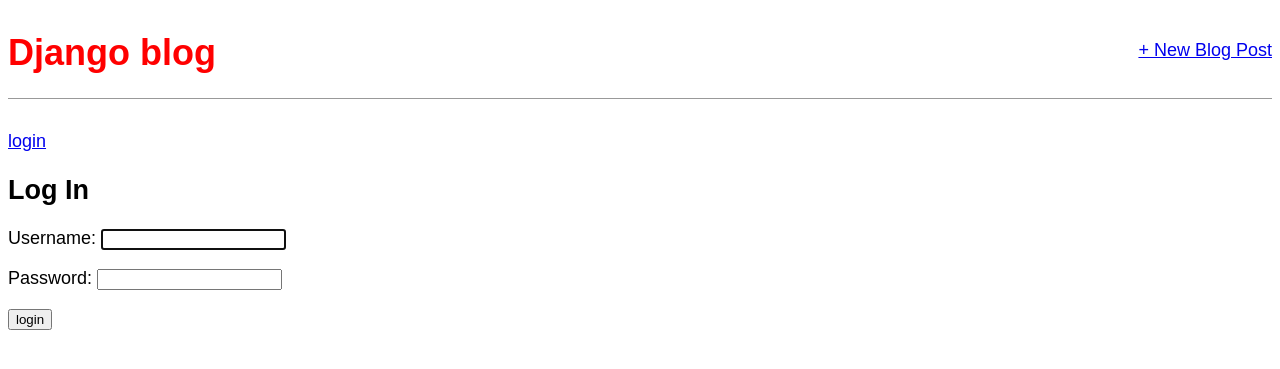
After one commit to MohammadNPak/MFTDjango2, a Django app: page /accounts/login/ in a window 1280 px wide. The commit adds this page. Shown: the top 369 px of the page. Run offline with Django 5.2, Linux system fonts and the light colour scheme.

Commit message:
s03 final

```diff
--- a/django_project/settings.py
+++ b/django_project/settings.py
@@ -11,6 +11,8 @@ https://docs.djangoproject.com/en/6.0/ref/settings/
 """
 
 from pathlib import Path
+
+from django.urls import reverse_lazy
 
 # Build paths inside the project like this: BASE_DIR / 'subdir'.
 BASE_DIR = Path(__file__).resolve().parent.parent
@@ -121,3 +123,5 @@ STATIC_URL = 'static/'
 STATICFILES_DIRS = [
     BASE_DIR / "static",
 ]
+
+LOGIN_REDIRECT_URL = reverse_lazy("posts_home")
--- a/django_project/urls.py
+++ b/django_project/urls.py
@@ -23,5 +23,6 @@ urlpatterns = [
     path('admin/', admin.site.urls),
     path('', include("pages.urls")),
     path('posts', include("posts.urls")),
+    path("accounts/", include("django.contrib.auth.urls")),
 
 ]
--- a/posts/templates/posts/base.html
+++ b/posts/templates/posts/base.html
@@ -19,6 +19,15 @@
 
 
     </header>
+
+    {% if user.is_authenticated %}
+    {{user.username}}
+    |
+    <a href="{% url "logout" %}">logout</a>
+    {% else %}
+    <a href="{% url "login" %}">login</a>
+    {% endif %}
+
     <div>{% block content %} {% endblock content %}</div>
   </body>
 </html>
--- /dev/null
+++ b/templates/registration/login.html
@@ -0,0 +1,10 @@
+{% extends "posts/base.html" %}
+{% block content %}
+<form action="" method="post">
+
+    {% csrf_token %}
+    <h2>Log In</h2>
+    {{form.as_p}}
+    <input type="submit" value="login">
+</form>
+{% endblock content %}
```
